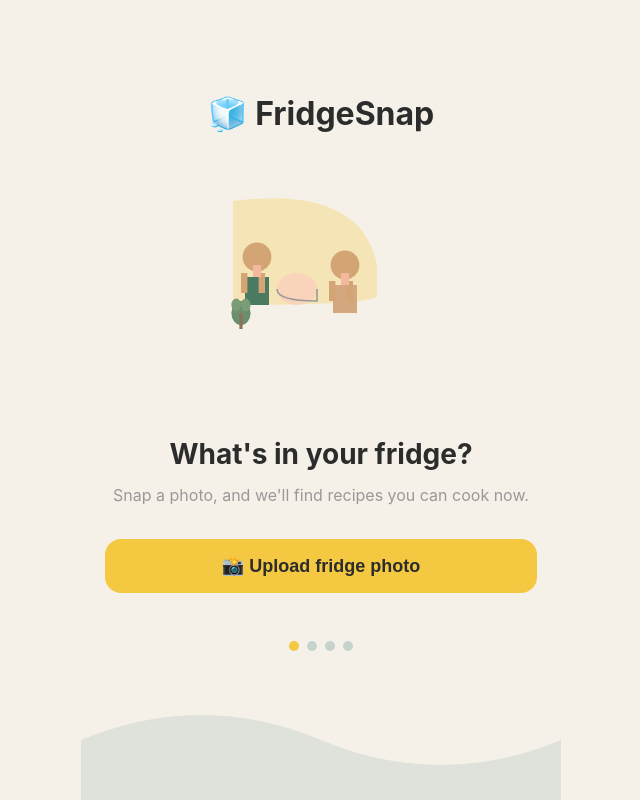
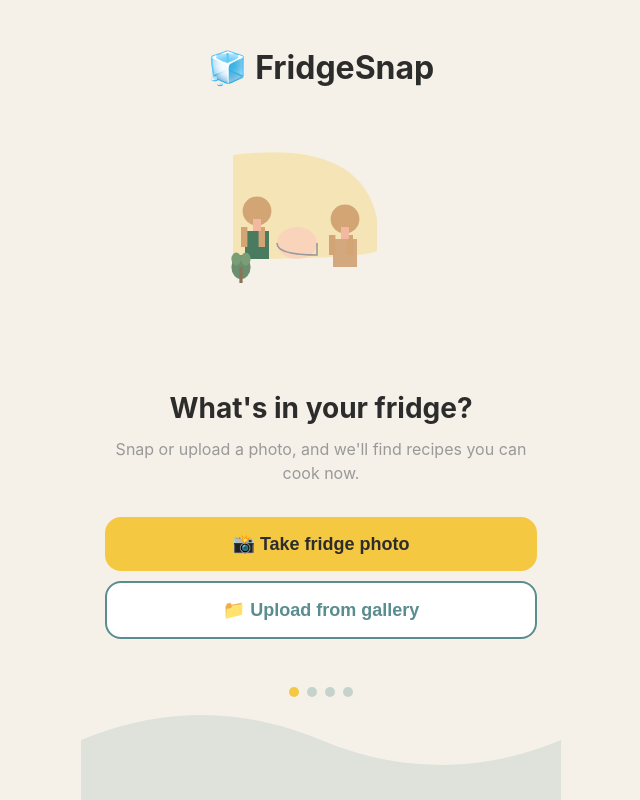
Before and after one commit to manjari19/fridgesnap, a React (Create React App) app: page / in a window 1280 px wide. Shown: the whole page, without its empty margins (319-959 px from the left). Built offline with nearby package versions, Linux system fonts and the light colour scheme.

Commit message:
Added option to upload photo or choose from gallery.

```diff
--- a/src/pages/LandingPage.js
+++ b/src/pages/LandingPage.js
@@ -3,6 +3,7 @@ import '../styles/LandingPage.css';
 
 function LandingPage({ onUpload, loading }) {
   const fileInputRef = useRef(null);
+  const cameraInputRef = useRef(null);
 
   const handleFileChange = (event) => {
     const file = event.target.files[0];
@@ -60,26 +61,47 @@ function LandingPage({ onUpload, loading }) {
         <div className="landing-text">
           <h2 className="landing-heading">What's in your fridge?</h2>
           <p className="landing-description">
-            Snap a photo, and we'll find recipes you can cook now.
+            Snap or upload a photo, and we'll find recipes you can cook now.
           </p>
         </div>
 
-        <div className="landing-buttons">
+        <div className="landing-buttons" style={{ display: 'flex', flexDirection: 'column', gap: '10px' }}>
+  {/* Option 1: Take Photo With Camera */}
   <button
     className="button button-primary button-large"
+    onClick={() => cameraInputRef.current?.click()}
+    disabled={loading}
+  >
+    {loading ? '⏳ Processing...' : '📸 Take fridge photo'}
+  </button>
+
+  {/* Option 2: Upload Photo from Gallery */}
+  <button
+    className="button button-secondary button-large"
     onClick={handleUploadClick}
     disabled={loading}
+    style={{ backgroundColor: 'white', color: '#5A8D8F', border: '2px solid #5A8D8F' }}
   >
-            {loading ? '⏳ Processing...' : '📸 Upload fridge photo'}
+    {loading ? '⏳ Processing...' : '📁 Upload from gallery'}
   </button>
+
+  {/* Hidden Inputs */}
   <input
     ref={fileInputRef}
     type="file"
     accept="image/*"
     onChange={handleFileChange}
+    style={{ display: 'none' }} // Added this to keep UI clean
+  />
+  <input
+    ref={cameraInputRef}
+    type="file"
+    accept="image/*"
+    capture="environment"
+    onChange={handleFileChange}
+    style={{ display: 'none' }}
       />
     </div>
-
         {/* Carousel dots */}
         <div className="carousel-dots">
           <span className="dot active"></span>
```
Lines whose indentation alone changed are shown as unchanged.
